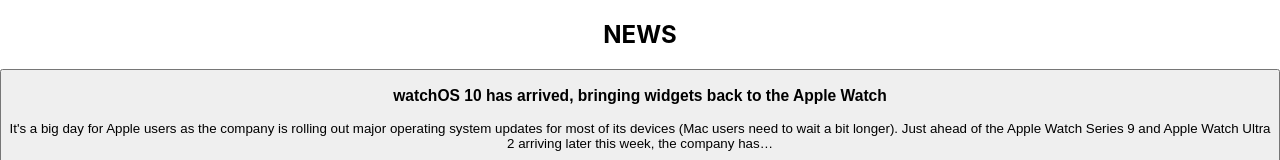
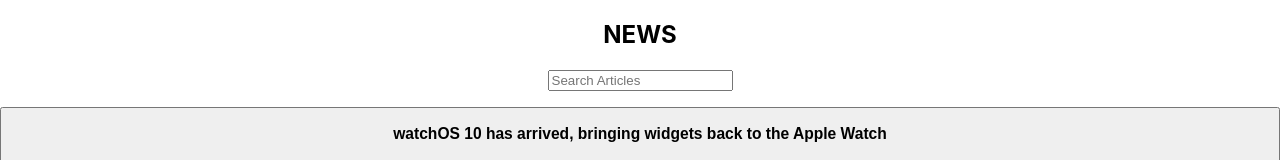
Before and after one commit to Nathelene/takehome, a React (Create React App) app: page / in a window 1280 px wide. Shown: the top 160 px of the page. Built offline with nearby package versions, Linux system fonts and the light colour scheme.

Commit message:
add search bar

```diff
--- a/src/App.js
+++ b/src/App.js
@@ -15,6 +15,7 @@
   const [content, setContent] = useState("")
   const [date, setDate] = useState("")
   const [img, setImg] = useState("")
+  const [search, setSearch] = useState("")
 
   //https://newsapi.org/v2/everything?q=Apple&from=2023-09-18&sortBy=popularity&apiKey=API_KEY
   //KEY = 661718b383d64c97a5b747739086a400
@@ -23,7 +24,6 @@
 
     articleData.articles.forEach(article => {
       console.log(article.title)
-
       if(e.target.id === article.title) {
         setTitle(article.title)
         setDescription(article.description)
@@ -33,9 +33,7 @@
 
       }
     })
-
     console.log(e.target.id, 'e.target.id')
-    console.log('hey')
   }
 
   const clear = () => {
@@ -58,13 +56,25 @@
   )
 })
 
+const searchResults = articleData.articles.filter(article => article.title.toLowerCase().includes(search.toLowerCase() || search)).map(article => {
+  return (
+    <Card
+    title = {article.title}
+    description={article.description}
+    date={article.publishedAt}
+    img={article.urlToImage}
+    selectArticle={(e) => selectArticle(e)}
+    />
+  )
+})
+
 
   return (
     <div className="App">
-     <Nav />
+     <Nav search={search} setSearch={setSearch} />
       <Routes>
         <Route path="/" element={ <div className="home">
-          <p>{articleCards}</p>
+          {!search ? <p>{articleCards}</p> : searchResults }
           </div>}/>
         <Route path="/article/:title" element={ <ArticleFocus title={title} description={description} content={content} date={date} img={img} clear={clear}/> } />
       </Routes>
--- a/src/components/Nav.js
+++ b/src/components/Nav.js
@@ -1,11 +1,20 @@
 import './Nav.css'
 
-export default function Nav() {
+export default function Nav({search, setSearch, searchResults}) {
 
 
     return (
         <nav className="nav">
             <h1>NEWS</h1>
+            <form className="search-bar">
+                <input
+                className="search"
+                type="text"
+                placeholder="Search Articles"
+                value={search}
+                onChange={e => setSearch(e.target.value)}
+                />
+            </form>
         </nav>
     )
 }
```
